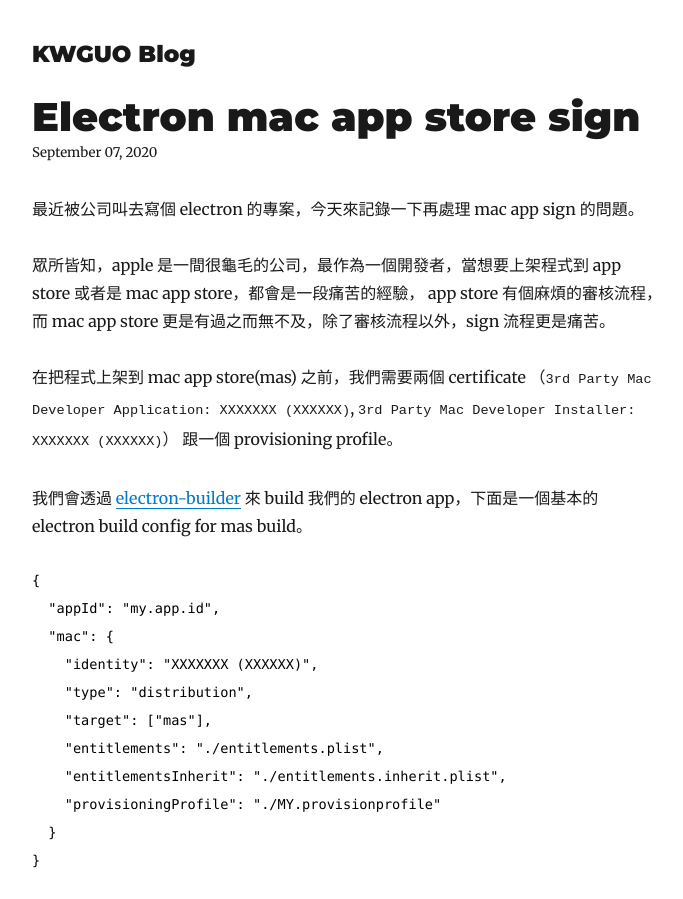
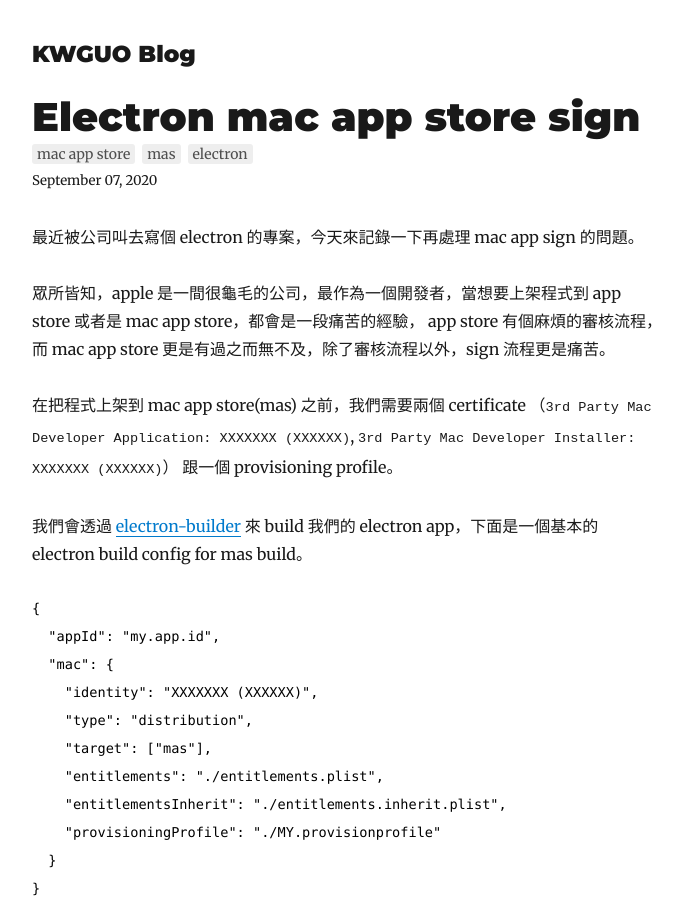
Before and after one commit to shana0440/blog, a Gatsby site: page /electron-mac-app-store-sign/ in a window 1280 px wide. Shown: the top 899 px of the page, without its empty margins (293-976 px from the left). Built offline with nearby package versions, Linux system fonts and the light colour scheme; Gatsby itself is replaced by a stand-in of ours; some packages are replaced by stand-ins of ours; code samples lack their colours.

Commit message:
add tags to post view

```diff
--- a/new-post.js
+++ b/new-post.js
@@ -13,6 +13,7 @@
 title: ${title}
 date: "${new Date().toISOString()}"
 description: "here is your description"
+tags: []
 ---
 
 Start typing something
--- /dev/null
+++ b/src/components/tag.js
@@ -0,0 +1,13 @@
+import styled from "styled-components"
+
+const Tags = styled.span`
+  background-color: #eee;
+  font-size: 14px;
+  padding: 1px 5px;
+  border-radius: 3px;
+  margin-right: 7px;
+  color: #4f4f4f;
+}
+`
+
+export default Tags
--- a/src/templates/blog-post.js
+++ b/src/templates/blog-post.js
@@ -4,6 +4,7 @@
 import Bio from "../components/bio"
 import Layout from "../components/layout"
 import SEO from "../components/seo"
+import Tag from "../components/tag"
 import { rhythm, scale } from "../utils/typography"
 
 const BlogPostTemplate = ({ data, pageContext, location }) => {
@@ -15,6 +16,7 @@
     <Layout location={location} title={siteTitle}>
       <SEO
         title={post.frontmatter.title}
+        tags={post.frontmatter.tags}
         description={post.frontmatter.description || post.excerpt}
       />
       <article>
@@ -27,6 +29,8 @@
           >
             {post.frontmatter.title}
           </h1>
+          {post.frontmatter.tags &&
+            post.frontmatter.tags.map(it => <Tag>{it}</Tag>)}
           <p
             style={{
               ...scale(-1 / 5),
@@ -93,6 +97,7 @@
       html
       frontmatter {
         title
+        tags
         date(formatString: "MMMM DD, YYYY")
         description
       }
```
